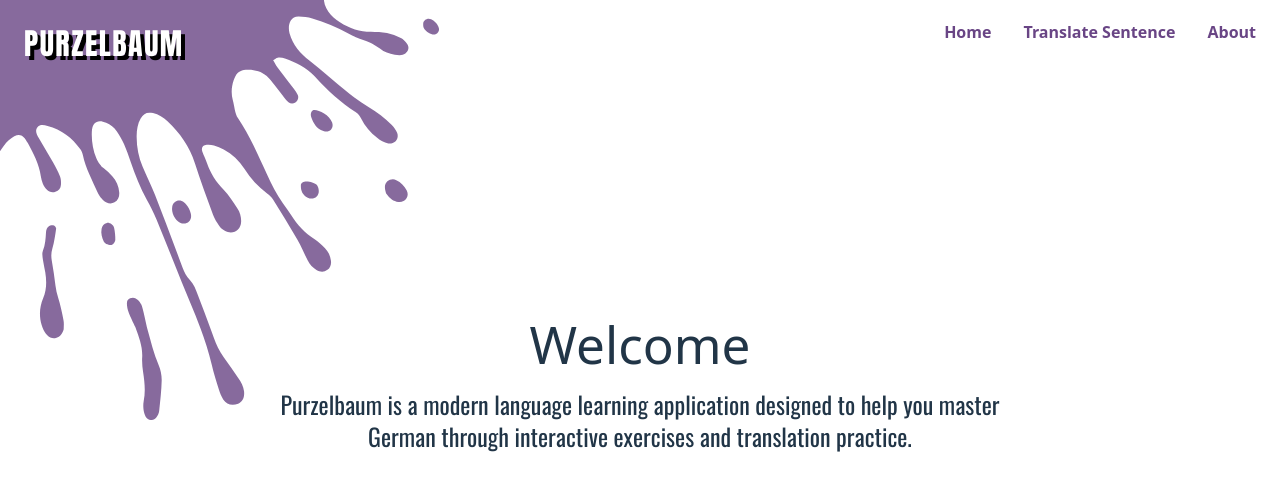
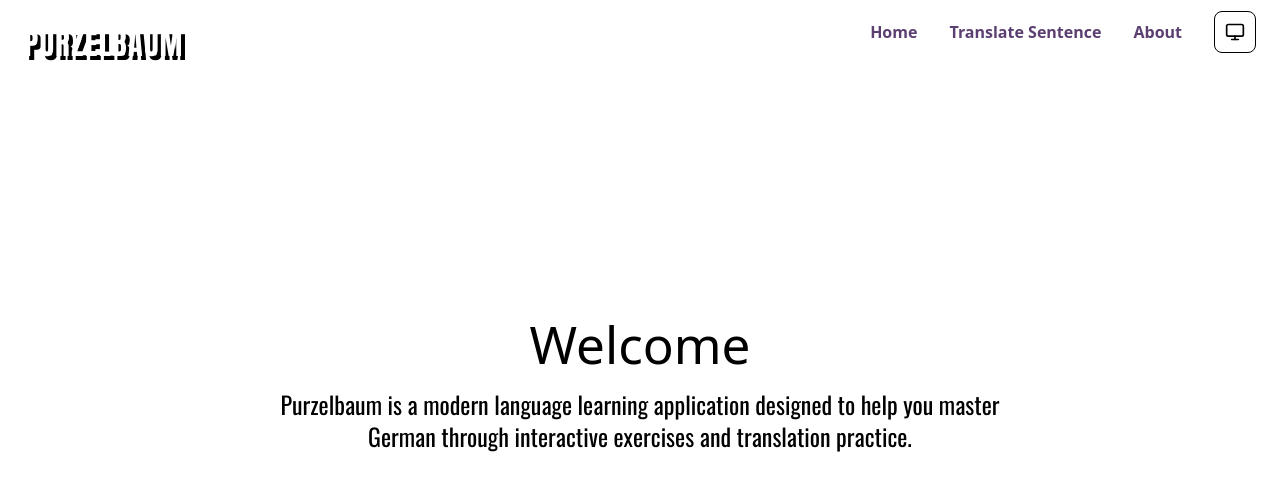
Before and after one commit to somahargitai/Purzelbaum, a React (Vite) app in the folder frontend/: page / in a window 1280 px wide. Shown: the top 490 px of the page. Built offline with nearby package versions, Linux system fonts and the light colour scheme.

Commit message:
Theme Context

```diff
--- a/frontend/src/components/NavigationBar.jsx
+++ b/frontend/src/components/NavigationBar.jsx
@@ -1,12 +1,25 @@
 import { useState } from 'react';
 import { Link } from 'react-router-dom';
-import { Menu, X } from 'lucide-react';
+import { Menu, X, Sun, Moon, Monitor } from 'lucide-react';
+import { useTheme } from '../contexts/ThemeContext';
 
 const NavigationBar = () => {
   const [isMenuOpen, setIsMenuOpen] = useState(false);
+  const { theme, cycleTheme } = useTheme();
 
   const toggleMenu = () => {
     setIsMenuOpen(!isMenuOpen);
+  };
+
+  const getThemeIcon = () => {
+    switch (theme) {
+      case 'light':
+        return <Sun className="h-5 w-5" />;
+      case 'dark':
+        return <Moon className="h-5 w-5" />;
+      default:
+        return <Monitor className="h-5 w-5" />;
+    }
   };
 
   return (
@@ -36,7 +49,7 @@ const NavigationBar = () => {
                 </Link>
               </div>
             </div>
-            <div className="flex space-x-8">
+            <div className="flex items-center space-x-8">
               <Link to="/" className="hover:text-primary font-bold transition-colors">
                 Home
               </Link>
@@ -46,6 +59,13 @@ const NavigationBar = () => {
               <Link to="/about" className="hover:text-primary font-bold transition-colors">
                 About
               </Link>
+              <button
+                onClick={cycleTheme}
+                className="rounded-lg p-2.5 text-sm bg-background text-foreground hover:bg-[#242424] hover:text-white dark:hover:bg-[#8b5cf6] focus:outline-none focus-visible:ring-2 focus-visible:ring-primary/20 border border-border transition-all hover:scale-105"
+                aria-label="Toggle theme"
+              >
+                {getThemeIcon()}
+              </button>
             </div>
           </div>
         </div>
@@ -64,9 +84,18 @@ const NavigationBar = () => {
                 Purzelbaum
               </Link>
             </div>
-            <button onClick={toggleMenu} aria-label="Toggle menu" className="p-2 focus:outline-none">
-              {isMenuOpen ? <X size={24} /> : <Menu size={24} />}
-            </button>
+            <div className="flex items-center space-x-4">
+              <button
+                onClick={cycleTheme}
+                className="rounded-lg p-2.5 text-sm bg-background text-foreground hover:bg-[#242424] hover:text-white dark:hover:bg-[#8b5cf6] focus:outline-none focus-visible:ring-2 focus-visible:ring-primary/20 border border-border transition-all hover:scale-105"
+                aria-label="Toggle theme"
+              >
+                {getThemeIcon()}
+              </button>
+              <button onClick={toggleMenu} aria-label="Toggle menu" className="p-2 focus:outline-none">
+                {isMenuOpen ? <X size={24} /> : <Menu size={24} />}
+              </button>
+            </div>
           </div>
 
           {isMenuOpen && (
--- /dev/null
+++ b/frontend/src/contexts/ThemeContext.jsx
@@ -0,0 +1,63 @@
+import { createContext, useContext, useEffect, useState } from 'react';
+
+const ThemeContext = createContext();
+
+export const ThemeProvider = ({ children }) => {
+  const [theme, setTheme] = useState(() => {
+    return localStorage.getItem('theme') || 'system';
+  });
+
+  // Function to apply the theme
+  const applyTheme = (newTheme) => {
+    const root = document.documentElement;
+    if (newTheme === 'system') {
+      const systemTheme = window.matchMedia('(prefers-color-scheme: dark)').matches ? 'dark' : 'light';
+      root.classList.toggle('dark', systemTheme === 'dark');
+    } else {
+      root.classList.toggle('dark', newTheme === 'dark');
+    }
+  };
+
+  // Apply theme on mount and theme change
+  useEffect(() => {
+    applyTheme(theme);
+    localStorage.setItem('theme', theme);
+  }, [theme]);
+
+  // Listen for system theme changes
+  useEffect(() => {
+    if (theme === 'system') {
+      const mediaQuery = window.matchMedia('(prefers-color-scheme: dark)');
+
+      const handleChange = (e) => {
+        applyTheme('system');
+      };
+
+      mediaQuery.addEventListener('change', handleChange);
+      return () => mediaQuery.removeEventListener('change', handleChange);
+    }
+  }, [theme]);
+
+  const cycleTheme = () => {
+    setTheme(prevTheme => {
+      switch (prevTheme) {
+        case 'light':
+          return 'dark';
+        case 'dark':
+          return 'system';
+        default:
+          return 'light';
+      }
+    });
+  };
+
+  return <ThemeContext.Provider value={{ theme, cycleTheme }}>{children}</ThemeContext.Provider>;
+};
+
+export const useTheme = () => {
+  const context = useContext(ThemeContext);
+  if (context === undefined) {
+    throw new Error('useTheme must be used within a ThemeProvider');
+  }
+  return context;
+};
--- a/frontend/src/index.css
+++ b/frontend/src/index.css
@@ -32,133 +32,27 @@
   font-display: swap;
 }
 
-.dark {
-  --background: oklch(0.13 0.028 261.692);
-  --foreground: oklch(0.985 0.002 247.839);
-  --card: oklch(0.21 0.034 264.665);
-  --card-foreground: oklch(0.985 0.002 247.839);
-  --popover: oklch(0.21 0.034 264.665);
-  --popover-foreground: oklch(0.985 0.002 247.839);
-  --primary: oklch(0.928 0.006 264.531);
-  --primary-foreground: oklch(0.21 0.034 264.665);
-  --secondary: oklch(0.278 0.033 256.848);
-  --secondary-foreground: oklch(0.985 0.002 247.839);
-  --muted: oklch(0.278 0.033 256.848);
-  --muted-foreground: oklch(0.707 0.022 261.325);
-  --accent: oklch(0.278 0.033 256.848);
-  --accent-foreground: oklch(0.985 0.002 247.839);
-  --destructive: oklch(0.704 0.191 22.216);
-  --border: oklch(1 0 0 / 10%);
-  --input: oklch(1 0 0 / 15%);
-  --ring: oklch(0.551 0.027 264.364);
-  --chart-1: oklch(0.488 0.243 264.376);
-  --chart-2: oklch(0.696 0.17 162.48);
-  --chart-3: oklch(0.769 0.188 70.08);
-  --chart-4: oklch(0.627 0.265 303.9);
-  --chart-5: oklch(0.645 0.246 16.439);
-  --sidebar: oklch(0.21 0.034 264.665);
-  --sidebar-foreground: oklch(0.985 0.002 247.839);
-  --sidebar-primary: oklch(0.488 0.243 264.376);
-  --sidebar-primary-foreground: oklch(0.985 0.002 247.839);
-  --sidebar-accent: oklch(0.278 0.033 256.848);
-  --sidebar-accent-foreground: oklch(0.985 0.002 247.839);
-  --sidebar-border: oklch(1 0 0 / 10%);
-  --sidebar-ring: oklch(0.551 0.027 264.364);
+/* Theme Colors */
+:root {
+  --background: #ffffff;
+  --foreground: #000000;
+  --primary: #5b3f71;
+  --secondary: #242424;
+  --border: #e5e7eb;
+  --radius: 0.625rem;
+  --font-oswald: 'Oswald', sans-serif;
+  --font-anton: 'Anton', sans-serif;
 }
 
-/* Theme Colors */
-:root {
-  line-height: 1.5;
-  font-weight: 400;
-
-  --font-oswald: 'Oswald', sans-serif;
-  --font-anton: 'Anton', sans-serif;
-  color-scheme: light dark;
-  color: rgba(255, 255, 255, 0.87);
-  background-color: #242424;
-
-  font-synthesis: none;
-  text-rendering: optimizeLegibility;
-  -webkit-font-smoothing: antialiased;
-  -moz-osx-font-smoothing: grayscale;
-  --radius: 0.625rem;
-  --background: oklch(1 0 0);
-  --foreground: oklch(0.13 0.028 261.692);
-  --card: oklch(1 0 0);
-  --card-foreground: oklch(0.13 0.028 261.692);
-  --popover: oklch(1 0 0);
-  --popover-foreground: oklch(0.13 0.028 261.692);
-  --primary: oklch(0.21 0.034 264.665);
-  --primary-foreground: oklch(0.985 0.002 247.839);
-  --secondary: oklch(0.967 0.003 264.542);
-  --secondary-foreground: oklch(0.21 0.034 264.665);
-  --muted: oklch(0.967 0.003 264.542);
-  --muted-foreground: oklch(0.551 0.027 264.364);
-  --accent: oklch(0.967 0.003 264.542);
-  --accent-foreground: oklch(0.21 0.034 264.665);
-  --destructive: oklch(0.577 0.245 27.325);
-  --border: oklch(0.928 0.006 264.531);
-  --input: oklch(0.928 0.006 264.531);
-  --ring: oklch(0.707 0.022 261.325);
-  --chart-1: oklch(0.646 0.222 41.116);
-  --chart-2: oklch(0.6 0.118 184.704);
-  --chart-3: oklch(0.398 0.07 227.392);
-  --chart-4: oklch(0.828 0.189 84.429);
-  --chart-5: oklch(0.769 0.188 70.08);
-  --sidebar: oklch(0.985 0.002 247.839);
-  --sidebar-foreground: oklch(0.13 0.028 261.692);
-  --sidebar-primary: oklch(0.21 0.034 264.665);
-  --sidebar-primary-foreground: oklch(0.985 0.002 247.839);
-  --sidebar-accent: oklch(0.967 0.003 264.542);
-  --sidebar-accent-foreground: oklch(0.21 0.034 264.665);
-  --sidebar-border: oklch(0.928 0.006 264.531);
-  --sidebar-ring: oklch(0.707 0.022 261.325);
-  --radius-sm: calc(var(--radius) - 4px);
-  --radius-md: calc(var(--radius) - 2px);
-  --radius-lg: var(--radius);
-  --radius-xl: calc(var(--radius) + 4px);
-  --color-background: var(--background);
-  --color-foreground: var(--foreground);
-  --color-card: var(--card);
-  --color-card-foreground: var(--card-foreground);
-  --color-popover: var(--popover);
-  --color-popover-foreground: var(--popover-foreground);
-  --color-primary: var(--primary);
-  --color-primary-foreground: var(--primary-foreground);
-  --color-secondary: var(--secondary);
-  --color-secondary-foreground: var(--secondary-foreground);
-  --color-muted: var(--muted);
-  --color-muted-foreground: var(--muted-foreground);
-  --color-accent: var(--accent);
-  --color-accent-foreground: var(--accent-foreground);
-  --color-destructive: var(--destructive);
-  --color-border: var(--border);
-  --color-input: var(--input);
-  --color-ring: var(--ring);
-  --color-chart-1: var(--chart-1);
-  --color-chart-2: var(--chart-2);
-  --color-chart-3: var(--chart-3);
-  --color-chart-4: var(--chart-4);
-  --color-chart-5: var(--chart-5);
-  --color-sidebar: var(--sidebar);
-  --color-sidebar-foreground: var(--sidebar-foreground);
-  --color-sidebar-primary: var(--sidebar-primary);
-  --color-sidebar-primary-foreground: var(--sidebar-primary-foreground);
-  --color-sidebar-accent: var(--sidebar-accent);
-  --color-sidebar-accent-foreground: var(--sidebar-accent-foreground);
-  --color-sidebar-border: var(--sidebar-border);
-  --color-sidebar-ring: var(--sidebar-ring);
+.dark {
+  --background: #1a1a1a;
+  --foreground: #ffffff;
+  --primary: #8b5cf6;
+  --secondary: #e5e7eb;
+  --border: #374151;
 }
 
 /* Default Styles */
-a {
-  color: #694585;
-}
-a:hover {
-  /* color: #694585; */
-  color: white;
-}
-
 body {
   font-family: system-ui, Avenir, Helvetica, Arial, sans-serif;
   margin: 0;
@@ -166,6 +60,8 @@ body {
   place-items: center;
   min-width: 320px;
   min-height: 100vh;
+  background-color: var(--background);
+  color: var(--foreground);
 }
 
 h1 {
@@ -173,44 +69,13 @@ h1 {
   line-height: 1.1;
 }
 
-/* Button Styles
-button {
-  border-radius: var(--radius);
-  border: 1px solid var(--border);
-  padding: 0.6em 1.2em;
-  font-size: 1em;
-  font-weight: 500;
-  font-family: inherit;
-  background-color: var(--primary);
-  color: var(--primary-foreground);
-  cursor: pointer;
-  transition: all 0.25s;
+a {
+  color: var(--primary);
+  transition: color 0.2s ease;
 }
-button:hover {
-  background-color: var(--primary-foreground);
-  color: var(--primary);
-  border-color: var(--primary);
-}
-button:focus,
-button:focus-visible {
-  outline: 4px auto var(--ring);
-}
-  */
 
-/* Media Queries */
-@media (prefers-color-scheme: light) {
-  :root {
-    color: #213547;
-    background-color: #ffffff;
-  }
-  a:hover {
-    color: #747bff;
-  }
-  /*
-  button {
-    background-color: #f9f9f9;
-  }
-    */
+a:hover {
+  color: var(--foreground);
 }
 
 .logo-container {
@@ -226,3 +91,14 @@ button:focus-visible {
 .font-anton {
   font-family: var(--font-anton);
 }
+
+/* Media Queries */
+@media (prefers-color-scheme: light) {
+  :root {
+    color: #213547;
+    background-color: #ffffff;
+  }
+  a:hover {
+    color: #747bff;
+  }
+}
--- a/frontend/src/main.jsx
+++ b/frontend/src/main.jsx
@@ -1,13 +1,16 @@
-import { StrictMode } from 'react'
-import { createRoot } from 'react-dom/client'
+import React from 'react'
+import ReactDOM from 'react-dom/client'
 import './index.css'
 import App from './App.jsx'
 import { BrowserRouter } from 'react-router-dom'
+import { ThemeProvider } from './contexts/ThemeContext'
 
-createRoot(document.getElementById('root')).render(
-  <StrictMode>
-    <BrowserRouter>
-      <App />
-    </BrowserRouter>
-  </StrictMode>,
+ReactDOM.createRoot(document.getElementById('root')).render(
+  <React.StrictMode>
+    <ThemeProvider>
+      <BrowserRouter>
+        <App />
+      </BrowserRouter>
+    </ThemeProvider>
+  </React.StrictMode>,
 )
--- a/frontend/src/pages/TranslateSentence.jsx
+++ b/frontend/src/pages/TranslateSentence.jsx
@@ -214,7 +214,7 @@ const TranslateSentence = () => {
               </h4>
               <ul className="list-disc pl-5">
                 {analysis.incorrectConjugations.map((item, index) => (
-                  <li key={`incorrect-${index}`} className="pl-5 text-xl text-white">
+                  <li key={`incorrect-${index}`} className="pl-5 text-xl text-foreground">
                     {item}
                   </li>
                 ))}
--- a/frontend/tailwind.config.js
+++ b/frontend/tailwind.config.js
@@ -1,6 +1,7 @@
 /** @type {import('tailwindcss').Config} */
 export default {
-  darkMode: ["class"],
+  content: ['./index.html', './src/**/*.{js,ts,jsx,tsx}'],
+  darkMode: 'class',
   theme: {
     container: {
       center: true,
@@ -11,19 +12,13 @@ export default {
     },
     extend: {
       colors: {
-        border: "hsl(var(--border))",
+        background: 'var(--background)',
+        foreground: 'var(--foreground)',
+        primary: 'var(--primary)',
+        secondary: 'var(--secondary)',
+        border: 'var(--border)',
         input: "hsl(var(--input))",
         ring: "hsl(var(--ring))",
-        background: "hsl(var(--background))",
-        foreground: "hsl(var(--foreground))",
-        primary: {
-          DEFAULT: "hsl(var(--primary))",
-          foreground: "hsl(var(--primary-foreground))",
-        },
-        secondary: {
-          DEFAULT: "hsl(var(--secondary))",
-          foreground: "hsl(var(--secondary-foreground))",
-        },
         destructive: {
           DEFAULT: "hsl(var(--destructive))",
           foreground: "hsl(var(--destructive-foreground))",
```
Also changed, not shown: 1 other file (tests, documents, lock files or other folders).
